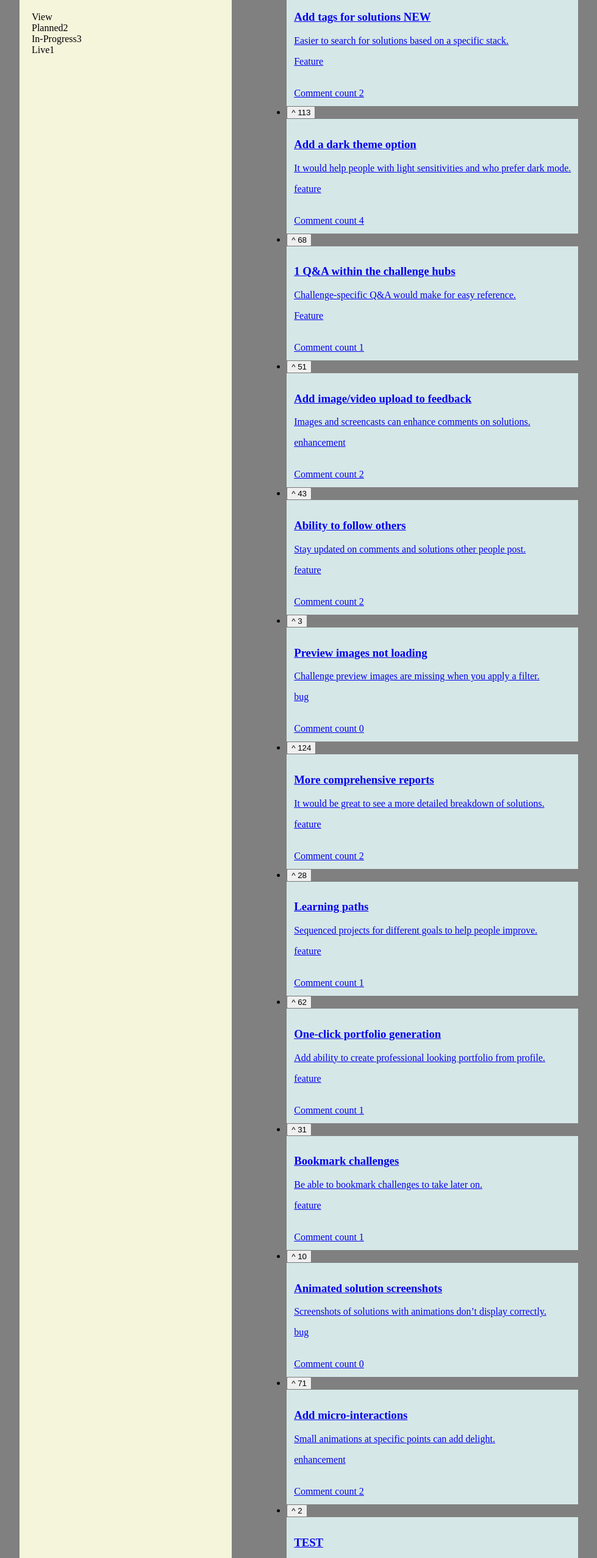
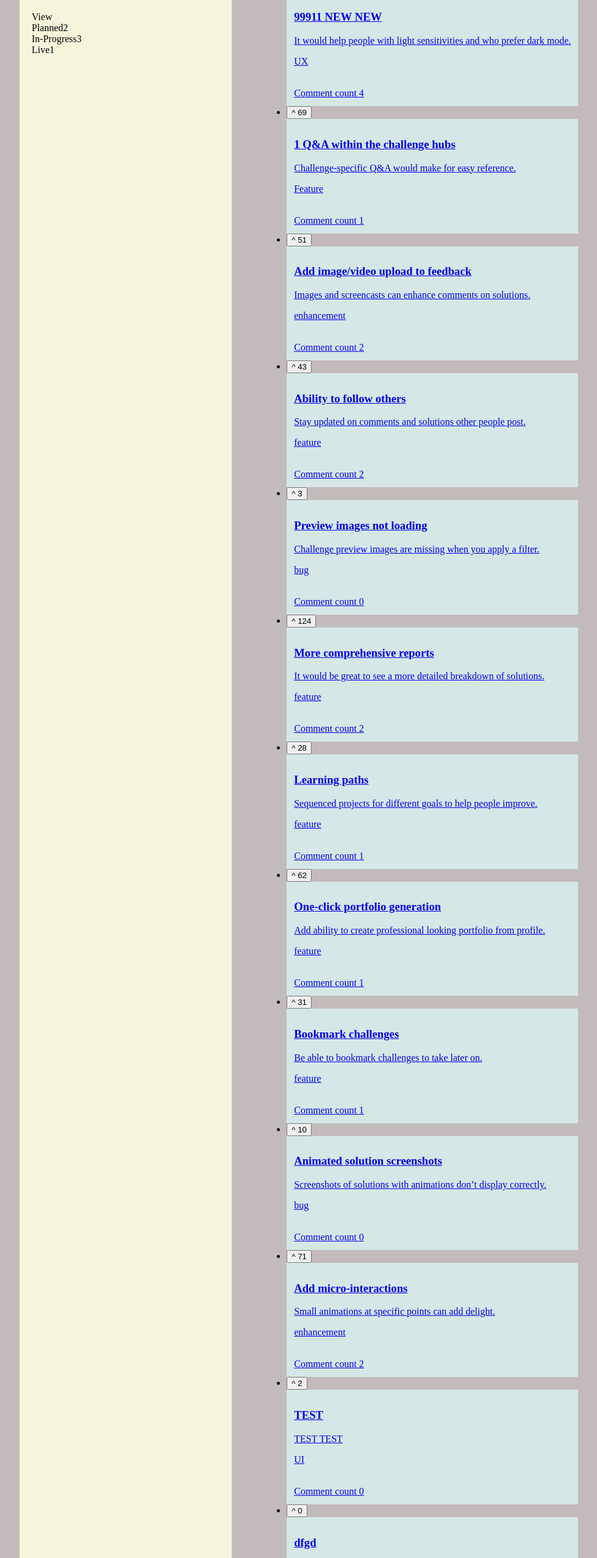
Before and after one commit to crsecu/productFeedbackApp, a React app: page /feedbackBoard in a window 1280 px wide. Shown: the part 242-2797 px from the top of the page at 61% size, without its empty margins (6-985 px from the left). Built offline with nearby package versions, Linux system fonts and the light colour scheme; data requests are answered from the project's data file; the HTML template or start-up script is replaced by a standard one.

Commit message:
save progress

```diff
--- a/data/data.json
+++ b/data/data.json
@@ -17,39 +17,11 @@
   ],
   "productRequests": [
     {
-      "id": "1",
-      "title": "Add tags for solutions NEW",
-      "category": "Feature",
-      "upvotes": 309,
-      "status": "Suggestion",
-      "description": "Easier to search for solutions based on a specific stack.",
-      "comments": [
-        {
-          "id": 1,
-          "content": "Awesome idea! Trying to find framework-specific projects within the hubs can be tedious",
-          "user": {
-            "image": "./assets/user-images/image-suzanne.jpg",
-            "name": "Suzanne Chang",
-            "username": "upbeat1811"
-          }
-        },
-        {
-          "id": 2,
-          "content": "Please use fun, color-coded labels to easily identify them at a glance",
-          "user": {
-            "image": "./assets/user-images/image-thomas.jpg",
-            "name": "Thomas Hood",
-            "username": "brawnybrave"
-          }
-        }
-      ]
-    },
-    {
       "id": "2",
-      "title": "Add a dark theme option",
-      "category": "feature",
-      "upvotes": 113,
-      "status": "suggestion",
+      "title": "99911 NEW NEW",
+      "category": "UX",
+      "upvotes": 116,
+      "status": "Live",
       "description": "It would help people with light sensitivities and who prefer dark mode.",
       "comments": [
         {
@@ -96,7 +68,7 @@
       "id": "3",
       "title": "1 Q&A within the challenge hubs",
       "category": "Feature",
-      "upvotes": 68,
+      "upvotes": 69,
       "status": "Suggestion",
       "description": "Challenge-specific Q&A would make for easy reference.",
       "comments": [
@@ -316,6 +288,22 @@
       "description": "TEST TEST",
       "status": "suggestion",
       "upvotes": 2
+    },
+    {
+      "id": "afce",
+      "title": "dfgd",
+      "category": "Feature",
+      "description": "dfg",
+      "status": "suggestion",
+      "upvotes": 0
+    },
+    {
+      "id": "eb3f",
+      "title": "Shishi is a cat, Taco is too",
+      "category": "Enhancement",
+      "description": "Test",
+      "status": "Suggestion",
+      "upvotes": 0
     }
   ]
 }
--- a/src/features/feedback/UpvoteButton.tsx
+++ b/src/features/feedback/UpvoteButton.tsx
@@ -1,9 +1,8 @@
 import { useState } from "react";
-import { upvoteFeedback } from "../../services/apiFeedback";
 import { useAppDispatch } from "../../types/hooks";
 import { addFeedbackUpvote } from "./feedbackSlice";
 import { removeFeedbackUpvote } from "./feedbackSlice";
-import { addUpvotedFeedbackId } from "../user/userSlice";
+import { upvoteFeedback } from "../../services/apiFeedback";
 
 interface UpvoteButtonProps {
   upvotes: number;
@@ -17,21 +16,21 @@ function UpvoteButton({
 
   const [userHasUpvoted, setUserHasUpvoted] = useState(false);
 
-  function handleUpvote() {
+  async function handleUpvote() {
     // eslint-disable-next-line no-debugger
     //debugger;
 
     if (!userHasUpvoted) {
       console.log("Dispatching a UPVOTING action.");
       dispatch(addFeedbackUpvote(feedbackId));
+      await upvoteFeedback(feedbackId, upvotes + 1);
     } else {
       console.log("Dispatching a UNVOTING action.");
       dispatch(removeFeedbackUpvote(feedbackId));
+      await upvoteFeedback(feedbackId, upvotes - 1);
     }
 
     setUserHasUpvoted((prevState) => !prevState);
-
-    //await upvoteFeedback(feedbackId, upvotes + 1);
 
     /*  TO DO:
    - save upvotedFeedbackId in backend (think about when to make the api request)
--- a/src/index.css
+++ b/src/index.css
@@ -3,7 +3,7 @@
 /* *************************************************************** */
 
 body {
-  background-color: grey;
+  background-color: rgb(195, 187, 187);
 }
 /* Homepage PAGE */
 .loginError {
```
